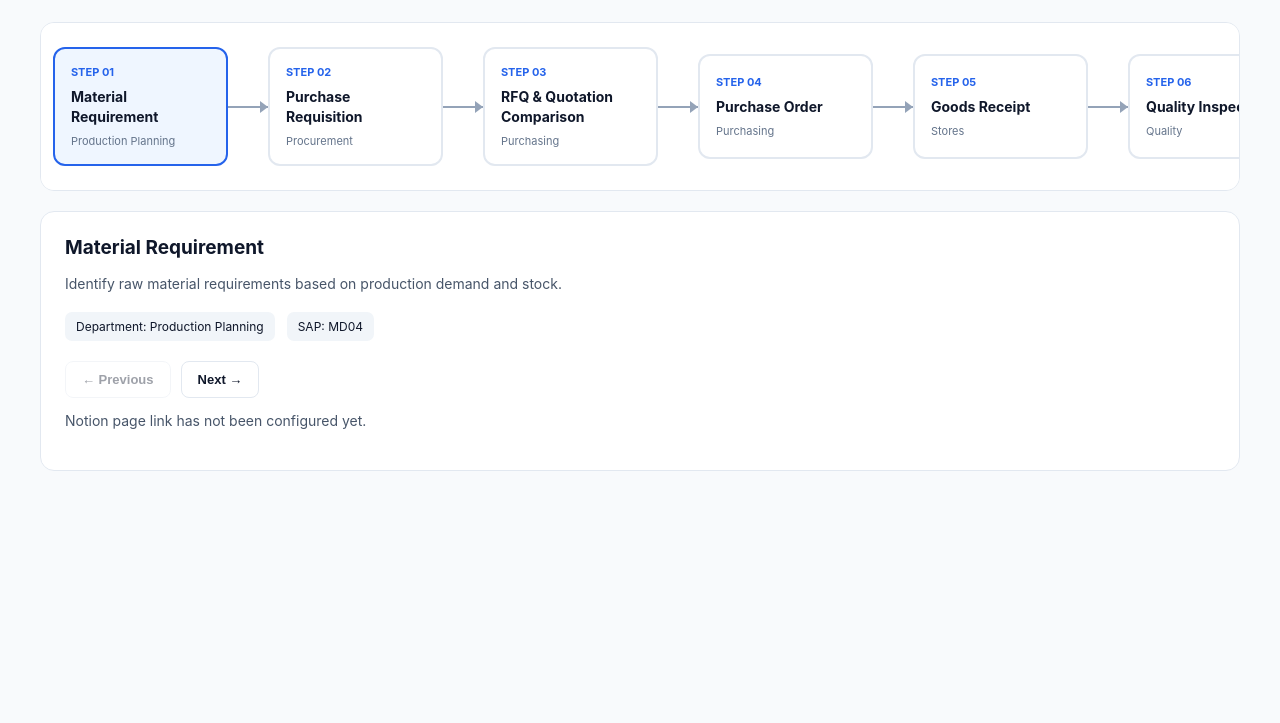
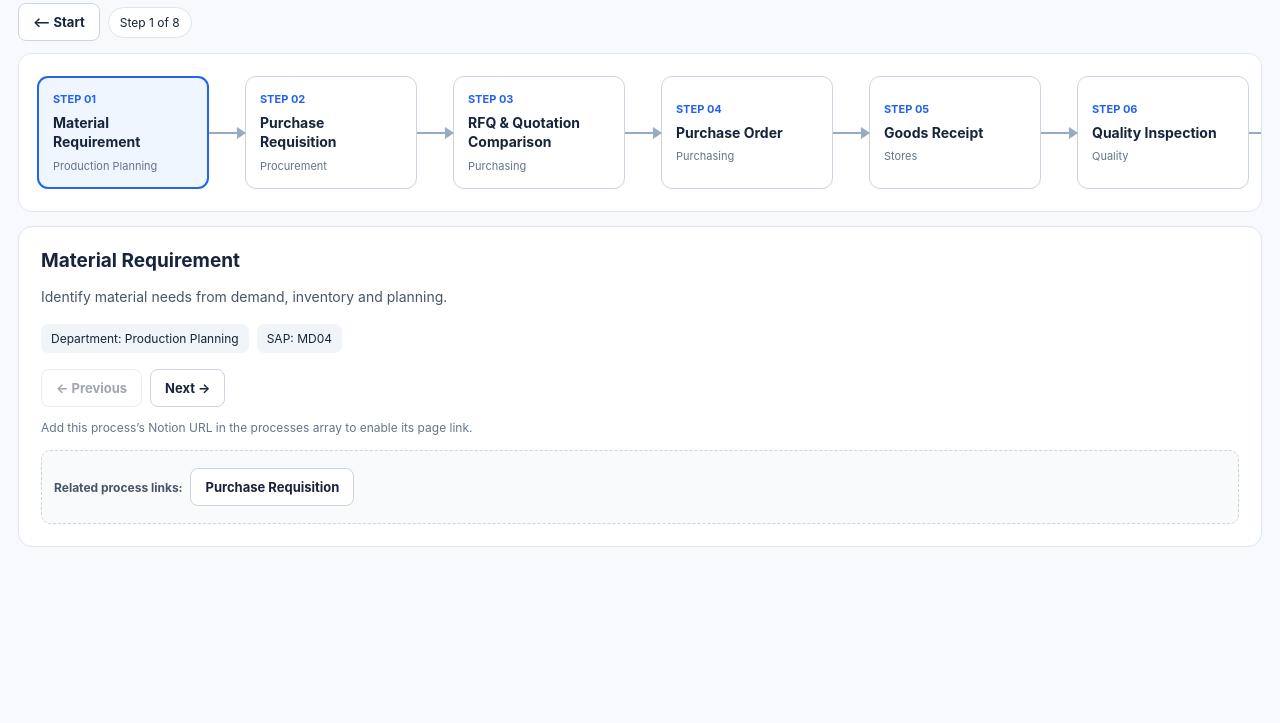
Before and after one commit to SandeshWarange/SAP-Implementation, a plain HTML site: page index.html in a window 1280 px wide. Shown: the part 77-800 px from the top of the page. Drawn offline with Linux system fonts and the light colour scheme.

Commit message:
Refactor index.html for layout and style enhancements
Updated HTML structure and styles for improved layout and accessibility.

```diff
--- a/index.html
+++ b/index.html
@@ -1,476 +1,438 @@
-<!DOCTYPE html>
+
+<!doctype html>
 <html lang="en">
 <head>
-  <meta charset="UTF-8">
-  <meta name="viewport"
-        content="width=device-width, initial-scale=1.0">
-
-  <title>SIP Manufacturing | P2P Navigator</title>
+<meta charset="utf-8">
+<meta name="viewport" content="width=device-width,initial-scale=1">
+<title>SIP | Process Navigator</title>
 
 <style>
 :root {
-      --primary: #2563eb;
-      --background: #f8fafc;
-      --surface: #ffffff;
-      --border: #e2e8f0;
-      --text: #0f172a;
-      --muted: #64748b;
+  font-family: Inter, system-ui, -apple-system, sans-serif;
+  color: #17243b;
+  background: #f7f9fc;
 }
-
-    * {
-      box-sizing: border-box;
+* { box-sizing: border-box; }
+body { margin: 0; padding: 18px; }
+.shell { max-width: 1250px; margin: auto; }
+.top {
+  display: flex;
+  justify-content: space-between;
+  align-items: center;
+  gap: 12px;
+  flex-wrap: wrap;
 }
-
-    body {
-      margin: 0;
-      padding: 24px;
-      font-family: Inter, -apple-system,
-        BlinkMacSystemFont, "Segoe UI", sans-serif;
-      background: var(--background);
-      color: var(--text);
+h1 { font-size: 21px; margin: 0 0 5px; }
+.sub { color: #64748b; font-size: 13px; margin: 0 0 16px; }
+.pill {
+  font-size: 12px;
+  border: 1px solid #dbe4ef;
+  padding: 7px 11px;
+  border-radius: 20px;
+  background: #fff;
 }
-
-    .container {
-      max-width: 1200px;
-      margin: auto;
+.viewport {
+  overflow: auto;
+  background: #fff;
+  border: 1px solid #dce4ef;
+  border-radius: 14px;
+  padding: 22px 18px;
+  scroll-behavior: smooth;
 }
-
-    .header {
-      margin-bottom: 24px;
-    }
-
-    .header h1 {
-      font-size: 22px;
-      margin: 0 0 8px;
-    }
-
-    .header p {
-      margin: 0;
-      color: var(--muted);
-      font-size: 14px;
-    }
-
-    .flow-container {
-      overflow-x: auto;
-      padding: 24px 12px;
-      background: var(--surface);
-      border: 1px solid var(--border);
-      border-radius: 14px;
-    }
-
-    .flow {
+.graph {
+  width: max-content;
+  min-width: 100%;
   display: flex;
   align-items: center;
-      width: max-content;
-      min-width: 100%;
 }
-
-    .process {
-      width: 175px;
-      min-height: 105px;
-      padding: 16px;
-      border: 2px solid var(--border);
-      border-radius: 12px;
-      background: white;
+.node {
+  flex: none;
+  width: 172px;
+  min-height: 113px;
+  text-align: left;
+  border: 1.5px solid #cbd5e1;
+  background: #fff;
+  border-radius: 11px;
+  padding: 14px;
   cursor: pointer;
-      text-align: left;
-      transition: 0.2s ease;
+  color: inherit;
+  transition: .15s;
   font: inherit;
-      color: inherit;
 }
-
-    .process:hover {
-      border-color: var(--primary);
-      transform: translateY(-3px);
-      box-shadow: 0 6px 18px rgba(37,99,235,.12);
+.node:hover, .node:focus-visible {
+  border-color: #2563eb;
+  box-shadow: 0 3px 15px #2563eb22;
+  outline: none;
 }
-
-    .process.active {
+.node.active {
+  border: 2px solid #2563eb;
   background: #eff6ff;
-      border-color: var(--primary);
 }
-
-    .process-number {
+.num {
   font-size: 11px;
-      color: var(--primary);
+  color: #2563eb;
+  font-weight: 750;
+}
+.name {
+  font-size: 14px;
   font-weight: 700;
-      margin-bottom: 8px;
-    }
-
-    .process-title {
-      font-size: 14px;
-      font-weight: 650;
-      line-height: 1.4;
-    }
-
-    .process-dept {
-      font-size: 11px;
-      color: var(--muted);
+  line-height: 1.35;
   margin-top: 8px;
 }
-
+.dept {
+  font-size: 11px;
+  color: #64748b;
+  margin-top: 7px;
+}
 .arrow {
-      width: 40px;
+  width: 36px;
   height: 2px;
-      background: #94a3b8;
+  background: #9aaac0;
   position: relative;
-      flex-shrink: 0;
+  flex: none;
 }
-
-    .arrow::after {
+.arrow:after {
   content: "";
   position: absolute;
-      right: 0;
+  right: -1px;
   top: -5px;
-      border-left: 8px solid #94a3b8;
   border-top: 6px solid transparent;
   border-bottom: 6px solid transparent;
+  border-left: 9px solid #9aaac0;
 }
-
-    .details {
-      margin-top: 20px;
-      padding: 24px;
-      border: 1px solid var(--border);
+.panel {
+  margin-top: 14px;
+  border: 1px solid #dce4ef;
   border-radius: 14px;
-      background: white;
+  background: #fff;
+  padding: 22px;
 }
-
-    .details h2 {
-      font-size: 19px;
-      margin: 0 0 12px;
-    }
-
-    .details p {
+.panel h2 { font-size: 19px; margin: 0 0 8px; }
+.desc {
   font-size: 14px;
   line-height: 1.6;
   color: #475569;
 }
-
-    .metadata {
+.chips {
   display: flex;
-      gap: 12px;
+  gap: 8px;
   flex-wrap: wrap;
   margin: 16px 0;
 }
-
-    .tag {
+.chip {
+  font-size: 12px;
   background: #f1f5f9;
-      padding: 7px 11px;
   border-radius: 7px;
-      font-size: 12px;
+  padding: 7px 10px;
 }
-
 .actions {
   display: flex;
-      gap: 10px;
+  gap: 8px;
   flex-wrap: wrap;
-      margin-top: 20px;
 }
-
 .btn {
-      padding: 10px 16px;
-      border: 1px solid var(--border);
+  font-family: inherit;
+  font-size: 13px;
+  font-weight: 650;
+  cursor: pointer;
+  border: 1px solid #cbd5e1;
+  background: #fff;
   border-radius: 8px;
-      background: white;
-      cursor: pointer;
-      font-size: 13px;
-      font-weight: 600;
+  padding: 10px 14px;
+  color: #17243b;
   text-decoration: none;
-      color: var(--text);
 }
-
-    .btn-primary {
-      background: var(--primary);
-      border-color: var(--primary);
-      color: white;
+.btn.primary {
+  background: #2563eb;
+  border-color: #2563eb;
+  color: #fff;
 }
-
 .btn:disabled {
-      opacity: 0.4;
+  opacity: .4;
   cursor: not-allowed;
 }
-
 .hint {
   font-size: 12px;
-      color: var(--muted);
-      margin-top: 12px;
+  color: #64748b;
+  margin: 13px 0 0;
 }
-
-    @media (max-width: 600px) {
-      body {
+.branch {
+  margin-top: 15px;
   padding: 12px;
+  background: #f8fafc;
+  border: 1px dashed #cbd5e1;
+  border-radius: 9px;
+  font-size: 12px;
+  color: #475569;
 }
-
-      .header h1 {
-        font-size: 18px;
+.toolbar {
+  display: flex;
+  gap: 8px;
+  align-items: center;
+  flex-wrap: wrap;
+  margin-bottom: 12px;
 }
-
-      .process {
-        width: 155px;
-      }
-
-      .details {
-        padding: 16px;
-      }
+@media(max-width:600px) {
+  body { padding: 10px; }
+  .node { width: 154px; }
+  .panel { padding: 16px; }
+  .viewport { padding: 16px 10px; }
 }
 </style>
 </head>
 
 <body>
-  <main class="container">
+<main class="shell">
+  <div class="top">
+    <div>
+      <h1>SIP Components Manufacturing</h1>
+      <p class="sub">
+        Procure to Pay (P2P) · Interactive Process Navigator
+      </p>
+    </div>
+    <span class="pill">Level 1 · Prototype</span>
+  </div>
 
-    <header class="header">
-      <h1>SIP Components Manufacturing</h1>
-      <p>
-        Procure to Pay (P2P) |
-        Interactive Process Navigator
-      </p>
-    </header>
+  <div class="toolbar">
+    <button class="btn" id="start">⟵ Start</button>
+    <span class="pill" id="counter">Step 1 of 8</span>
+  </div>
 
-    <section class="flow-container"
-             aria-label="P2P process flow">
-      <div class="flow" id="processFlow"></div>
-    </section>
+  <div class="viewport" id="viewport"
+       aria-label="Scrollable process diagram">
+    <div class="graph" id="graph"></div>
+  </div>
 
-    <section class="details" id="details"
-             aria-live="polite"></section>
-
+  <section class="panel" aria-live="polite" id="panel"></section>
 </main>
 
 <script>
-    /*
-      Replace notionUrl with the actual
-      Notion page URL for each process.
-    */
+// Replace notionUrl with the actual Notion page link.
+// This is a public navigation catalogue, not the master database.
 
 const processes = [
   {
-        id: "requirement",
-        title: "Material Requirement",
-        department: "Production Planning",
-        tcode: "MD04",
-        description:
-          "Identify raw material requirements " +
-          "based on production demand and stock.",
-        notionUrl: ""
+    id: 'requirement',
+    name: 'Material Requirement',
+    department: 'Production Planning',
+    sap: 'MD04',
+    description: 'Identify material needs from demand, inventory and planning.',
+    notionUrl: '',
+    related: ['requisition']
   },
   {
-        id: "requisition",
-        title: "Purchase Requisition",
-        department: "Procurement",
-        tcode: "ME51N",
-        description:
-          "Create an internal request to procure " +
-          "materials or services.",
-        notionUrl: ""
+    id: 'requisition',
+    name: 'Purchase Requisition',
+    department: 'Procurement',
+    sap: 'ME51N',
+    description: 'Request procurement of required materials or services.',
+    notionUrl: '',
+    related: ['quotation', 'purchase-order']
   },
   {
-        id: "quotation",
-        title: "RFQ & Quotation Comparison",
-        department: "Purchasing",
-        tcode: "ME41 / ME49",
-        description:
-          "Request supplier quotations and " +
-          "compare commercial offers.",
-        notionUrl: ""
+    id: 'quotation',
+    name: 'RFQ & Quotation Comparison',
+    department: 'Purchasing',
+    sap: 'ME41 / ME49',
+    description: 'Invite supplier quotations and compare offers when sourcing requires it.',
+    notionUrl: '',
+    related: ['purchase-order']
   },
   {
-        id: "purchase-order",
-        title: "Purchase Order",
-        department: "Purchasing",
-        tcode: "ME21N",
-        description:
-          "Create the formal purchase order " +
-          "for the selected supplier.",
-        notionUrl: ""
+    id: 'purchase-order',
+    name: 'Purchase Order',
+    department: 'Purchasing',
+    sap: 'ME21N',
+    description: 'Issue the approved purchase commitment to a supplier.',
+    notionUrl: '',
+    related: ['goods-receipt', 'invoice']
   },
   {
-        id: "goods-receipt",
-        title: "Goods Receipt",
-        department: "Stores",
-        tcode: "MIGO",
-        description:
-          "Record receipt of materials against " +
-          "the purchase order.",
-        notionUrl: ""
+    id: 'goods-receipt',
+    name: 'Goods Receipt',
+    department: 'Stores',
+    sap: 'MIGO',
+    description: 'Record physical receipt against the purchase order.',
+    notionUrl: '',
+    related: ['quality', 'invoice']
   },
   {
-        id: "quality",
-        title: "Quality Inspection",
-        department: "Quality",
-        tcode: "QA32",
-        description:
-          "Inspect received materials and " +
-          "record quality decisions.",
-        notionUrl: ""
+    id: 'quality',
+    name: 'Quality Inspection',
+    department: 'Quality',
+    sap: 'QA32',
+    description: 'Where applicable, inspect received materials and record the usage decision.',
+    notionUrl: '',
+    related: ['invoice']
   },
   {
-        id: "invoice",
-        title: "Invoice Verification",
-        department: "Finance",
-        tcode: "MIRO",
-        description:
-          "Verify the supplier invoice against " +
-          "the purchase order and goods receipt.",
-        notionUrl: ""
+    id: 'invoice',
+    name: 'Invoice Verification',
+    department: 'Finance',
+    sap: 'MIRO',
+    description: 'Check supplier invoice against purchasing and receipt information.',
+    notionUrl: '',
+    related: ['payment']
   },
   {
-        id: "payment",
-        title: "Vendor Payment",
-        department: "Finance",
-        tcode: "F110",
-        description:
-          "Process payment of approved " +
-          "supplier invoices.",
-        notionUrl: ""
+    id: 'payment',
+    name: 'Vendor Payment',
+    department: 'Finance',
+    sap: 'F110',
+    description: 'Process eligible vendor payments according to payment terms.',
+    notionUrl: '',
+    related: []
   }
 ];
 
-    let activeIndex = 0;
+let active = 0;
 
-    const flowElement =
-      document.getElementById("processFlow");
+const graph = document.getElementById('graph');
+const panel = document.getElementById('panel');
+const viewport = document.getElementById('viewport');
 
-    const detailsElement =
-      document.getElementById("details");
-
-    function renderFlow() {
-      flowElement.innerHTML = "";
-
-      processes.forEach((process, index) => {
-
-        if (index > 0) {
-          const arrow =
-            document.createElement("div");
-          arrow.className = "arrow";
-          arrow.setAttribute(
-            "aria-hidden", "true"
-          );
-          flowElement.appendChild(arrow);
+function el(tag, cls, content) {
+  const e = document.createElement(tag);
+  if (cls) e.className = cls;
+  if (content !== undefined) e.textContent = content;
+  return e;
 }
 
-        const button =
-          document.createElement("button");
+function renderGraph() {
+  graph.replaceChildren();
 
-        button.className =
-          "process" +
-          (index === activeIndex ? " active" : "");
+  processes.forEach((p, i) => {
+    if (i) {
+      const arrow = el('div', 'arrow');
+      arrow.setAttribute('aria-hidden', 'true');
+      graph.append(arrow);
+    }
 
-        button.type = "button";
-        button.setAttribute(
-          "aria-pressed",
-          String(index === activeIndex)
+    const button = el(
+      'button',
+      'node' + (i === active ? ' active' : '')
     );
 
-        const number =
-          document.createElement("div");
-        number.className = "process-number";
-        number.textContent =
-          "STEP " + String(index + 1).padStart(2, "0");
+    button.type = 'button';
+    button.dataset.index = i;
+    button.setAttribute('aria-pressed', String(i === active));
 
-        const title =
-          document.createElement("div");
-        title.className = "process-title";
-        title.textContent = process.title;
+    button.append(
+      el('div', 'num', 'STEP ' + String(i + 1).padStart(2, '0')),
+      el('div', 'name', p.name),
+      el('div', 'dept', p.department)
+    );
 
-        const dept =
-          document.createElement("div");
-        dept.className = "process-dept";
-        dept.textContent = process.department;
-
-        button.append(number, title, dept);
-
-        button.addEventListener("click", () => {
-          selectProcess(index);
-        });
-
-        flowElement.appendChild(button);
+    button.onclick = () => select(i);
+    graph.append(button);
   });
 }
 
-    function selectProcess(index) {
-      activeIndex = index;
-      renderFlow();
-      renderDetails();
+function renderPanel() {
+  const p = processes[active];
+  panel.replaceChildren();
+
+  panel.append(
+    el('h2', '', p.name),
+    el('p', 'desc', p.description)
+  );
+
+  const chips = el('div', 'chips');
+
+  chips.append(
+    el('span', 'chip', 'Department: ' + p.department),
+    el('span', 'chip', 'SAP: ' + p.sap)
+  );
+
+  panel.append(chips);
+
+  const actions = el('div', 'actions');
+
+  const previous = el('button', 'btn', '← Previous');
+  previous.disabled = active === 0;
+  previous.onclick = () => select(active - 1);
+  actions.append(previous);
+
+  if (p.notionUrl) {
+    const link = el(
+      'a',
+      'btn primary',
+      'Open Notion Process ↗'
+    );
+
+    link.href = p.notionUrl;
+    link.target = '_blank';
+    link.rel = 'noopener noreferrer';
+    actions.append(link);
   }
 
-    function renderDetails() {
-      const process = processes[activeIndex];
+  const next = el('button', 'btn', 'Next →');
+  next.disabled = active === processes.length - 1;
+  next.onclick = () => select(active + 1);
+  actions.append(next);
 
-      detailsElement.innerHTML = "";
+  panel.append(actions);
 
-      const heading = document.createElement("h2");
-      heading.textContent = process.title;
+  if (!p.notionUrl) {
+    panel.append(
+      el(
+        'p',
+        'hint',
+        'Add this process’s Notion URL in the processes array to enable its page link.'
+      )
+    );
+  }
 
-      const description = document.createElement("p");
-      description.textContent = process.description;
+  if (p.related.length) {
+    const related = el('div', 'branch');
+    related.append(el('strong', '', 'Related process links: '));
 
-      const metadata = document.createElement("div");
-      metadata.className = "metadata";
+    p.related.forEach(id => {
+      const index = processes.findIndex(x => x.id === id);
+      if (index < 0) return;
 
-      const department = document.createElement("span");
-      department.className = "tag";
-      department.textContent =
-        "Department: " + process.department;
+      const button = el('button', 'btn', processes[index].name);
+      button.style.margin = '5px';
+      button.onclick = () => select(index);
 
-      const transaction = document.createElement("span");
-      transaction.className = "tag";
-      transaction.textContent =
-        "SAP: " + process.tcode;
-
-      metadata.append(department, transaction);
-
-      const actions = document.createElement("div");
-      actions.className = "actions";
-
-      const previous = document.createElement("button");
-      previous.className = "btn";
-      previous.textContent = "← Previous";
-      previous.disabled = activeIndex === 0;
-      previous.addEventListener("click", () => {
-        selectProcess(activeIndex - 1);
+      related.append(button);
     });
 
-      const next = document.createElement("button");
-      next.className = "btn";
-      next.textContent = "Next →";
-      next.disabled = activeIndex === processes.length - 1;
-      next.addEventListener("click", () => {
-        selectProcess(activeIndex + 1);
-      });
-
-      actions.appendChild(previous);
-
-      if (process.notionUrl) {
-        const link = document.createElement("a");
-        link.className = "btn btn-primary";
-        link.href = process.notionUrl;
-        link.target = "_blank";
-        link.rel = "noopener noreferrer";
-        link.textContent = "Open Notion Process ↗";
-        actions.appendChild(link);
+    panel.append(related);
   }
 
-      actions.appendChild(next);
+  document.getElementById('counter').textContent =
+    'Step ' + (active + 1) + ' of ' + processes.length;
+}
 
-      detailsElement.append(
-        heading,
-        description,
-        metadata,
-        actions
+function select(index) {
+  if (index < 0 || index >= processes.length) return;
+
+  active = index;
+  renderGraph();
+  renderPanel();
+
+  const node = graph.querySelector(
+    '[data-index="' + index + '"]'
   );
 
-      if (!process.notionUrl) {
-        const hint = document.createElement("p");
-        hint.className = "hint";
-        hint.textContent =
-          "Notion page link has not been configured yet.";
-        detailsElement.appendChild(hint);
+  if (node) {
+    const target =
+      node.offsetLeft +
+      node.offsetWidth / 2 -
+      viewport.clientWidth / 2;
+
+    viewport.scrollTo({
+      left: Math.max(0, target),
+      behavior: 'smooth'
+    });
   }
 }
 
-    renderFlow();
-    renderDetails();
+document.getElementById('start').onclick = () => select(0);
+
+renderGraph();
+renderPanel();
 </script>
 </body>
 </html>
```
Lines whose indentation alone changed are shown as unchanged.
